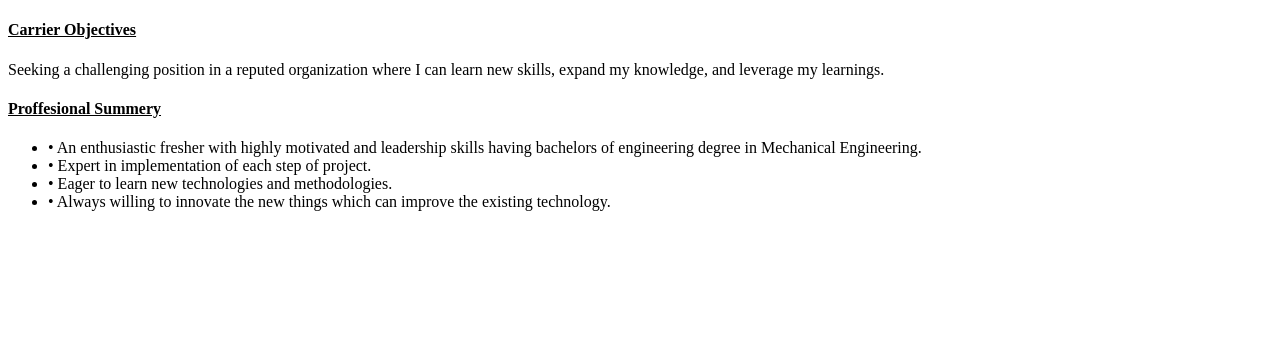
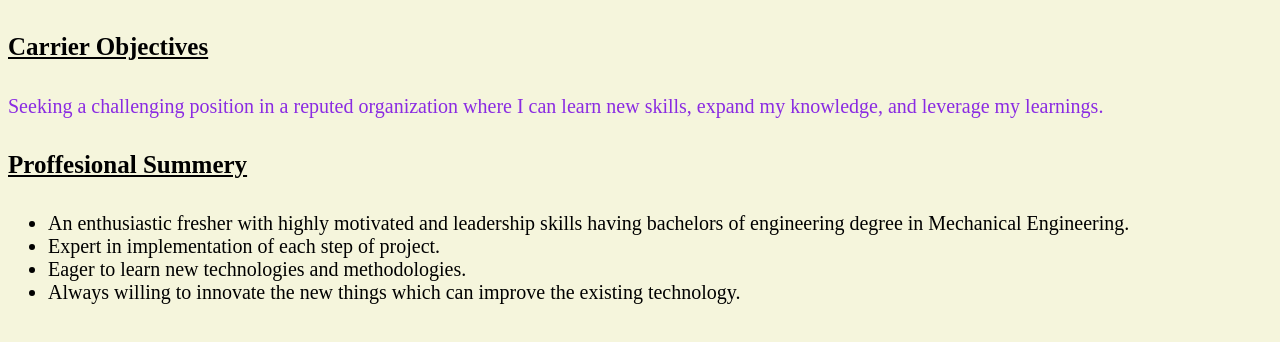
Before and after one commit to Akshaykshirsagar1/MyProfile, a plain HTML site: page home.html in a window 1280 px wide. Drawn offline with Linux system fonts and the light colour scheme.

Commit message:
added CSS
added CSS

```diff
--- a/home.html
+++ b/home.html
@@ -3,28 +3,45 @@
 
 <head>
     <title> Home</title>
+    <style>
+        #first {
+            color: blueviolet;
+            font-size: 20px;
+        }
+
+        .home {
+            color: black;
+            font-size: 25px;
+        }
+        body{
+            background-color: beige;
+        }
+    </style>
 
 </head>
 
 <body>
     <section>
         <article>
-            <h4><u>  Carrier Objectives</u></h4>
-            Seeking a challenging position in a reputed organization where I can learn new skills, expand my knowledge,
-            and
-            leverage my learnings.
+            <h4 class="home"><u> Carrier Objectives</u></h4>
+            <p id="first"> Seeking a challenging position in a reputed organization where I can learn new skills, expand
+                my knowledge,
+                and
+                leverage my learnings.</p>
         </article>
     </section>
-    <article>
-        <h4> <u> Proffesional Summery</u></h4>
-        <ul>
-            <li> • An enthusiastic fresher with highly motivated and leadership skills having bachelors of engineering degree in
-                Mechanical Engineering.</li>
-            <li>  • Expert in implementation of each step of project.</li>
-           <li> • Eager to learn new technologies and methodologies. </li>
-           <li>  • Always willing to innovate the new things which can improve the existing technology. </li>
+    <article style="font-size: 20px;">
+        <h4 class="home"> <u> Proffesional Summery</u></h4>
+            <ul>
+                <li> An enthusiastic fresher with highly motivated and leadership skills having bachelors of engineering
+                    degree in
+                    Mechanical Engineering.</li>
+                <li> Expert in implementation of each step of project.</li>
+                <li> Eager to learn new technologies and methodologies. </li>
+                <li> Always willing to innovate the new things which can improve the existing technology. </li>
 
-        </ul>
+            </ul>
+
 
 
     </article>
```
Also changed, not shown: index.html (+13 -3 lines).
